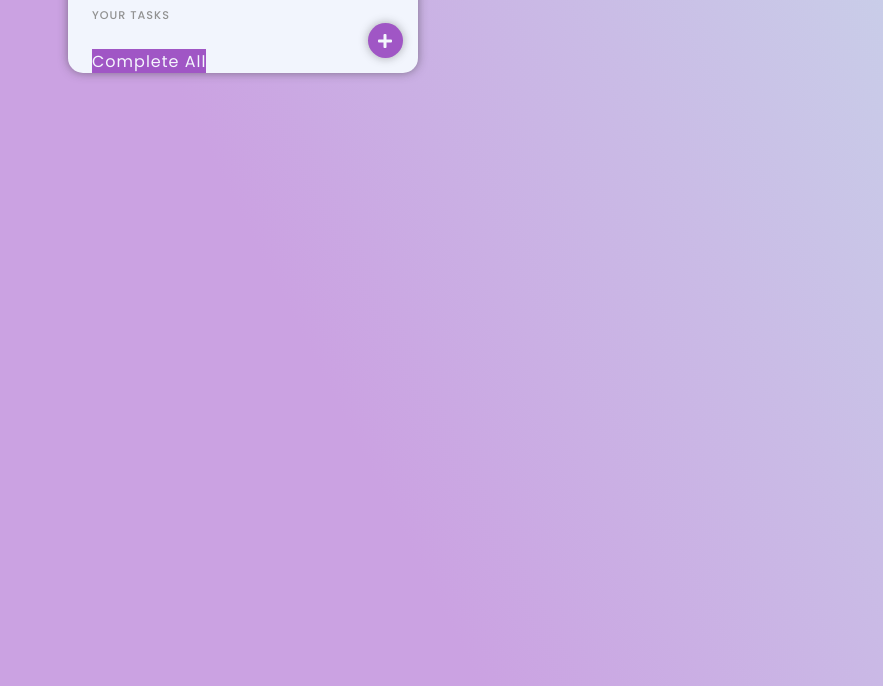
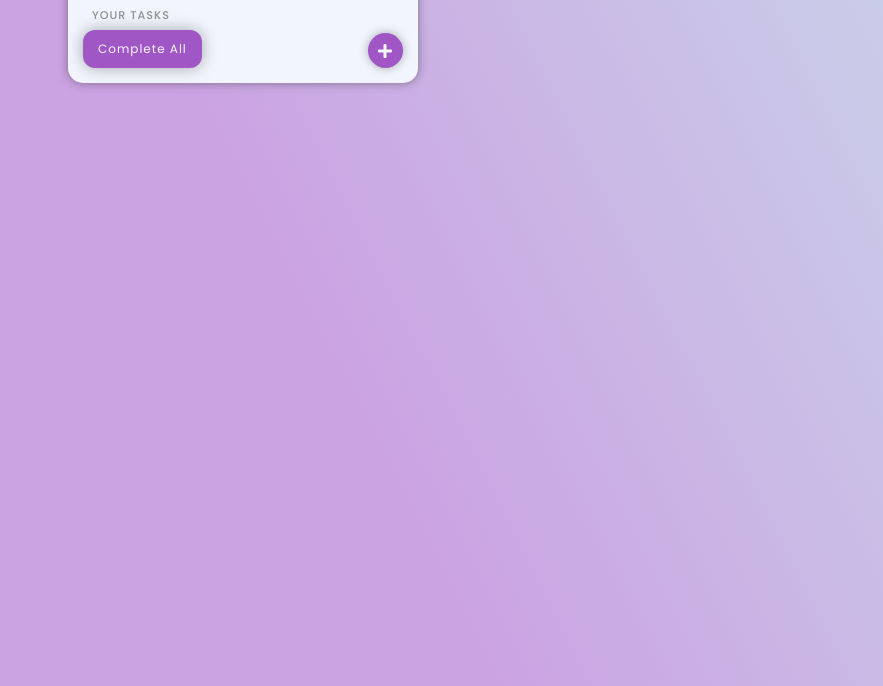
Before and after one commit to Dharmik48/todo-list-app, a plain HTML site: page index.html in a window 1280 px wide. Shown: the part 114-800 px from the top of the page, without its empty margins (397-1280 px from the left). Drawn offline with Linux system fonts and the light colour scheme.

Commit message:
Added "complete all" button
Added "complete all" button style and added padding below the tasks section

```diff
--- a/styles.css
+++ b/styles.css
@@ -49,6 +49,7 @@ main {
     justify-content: space-between;
     width: 100%;
     margin: 25px 0px;
+    padding-bottom: 10px;
 }
 
 .tasks-wrapper {
@@ -142,6 +143,15 @@ input:checked + p {
     transition: transform 300ms;
 }
 
+.complete-all {
+    font-size: 12px;
+    padding: 10px 15px;
+    border-radius: 12px;
+    box-shadow: 0px 0px 15px 0px rgba(50, 50, 50, 0.4);
+    left: 15px;
+    bottom: 15px;
+}
+
 .add-task textarea {
     border: none;
     outline: none;
```
